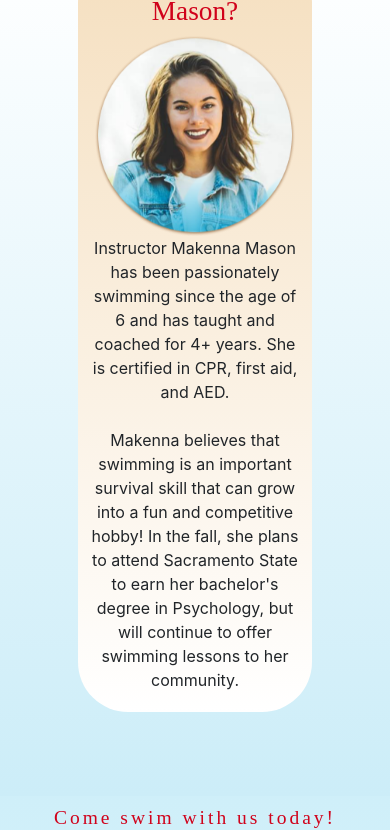
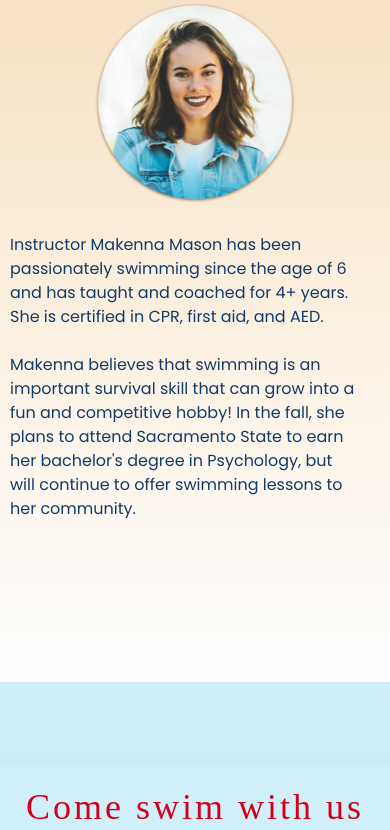
Before and after one commit to marj-nt/mss-v2, a plain HTML site: page MSS_about_makenna.html in a window 390 px wide. Shown: the part 289-1119 px from the top of the page. Drawn offline with nearby package versions, Linux system fonts and the light colour scheme.

Commit message:
About mobile

```diff
--- a/css/MSS_styles.css
+++ b/css/MSS_styles.css
@@ -914,6 +914,27 @@ input[type=submit]:hover {
             width: 100%;
         }
 
+        .about {
+            width: 100%;
+            border-radius: 0px;
+            margin-top: 0px;
+            margin-bottom: 0px;
+        }
+
+        .about-text-container-lg {
+            font-family: "Poppins";
+            color: #133A68;
+            text-align: left;
+            width: 95%;
+            margin: 30px auto 0px 0px;
+        }
+
+        #about-makenna .red-script {
+            font-size: 36px;
+            padding: 10px 0px;
+        }
+
+
     } /* End of small css */
 
     @media (max-width: 768px) {
```
